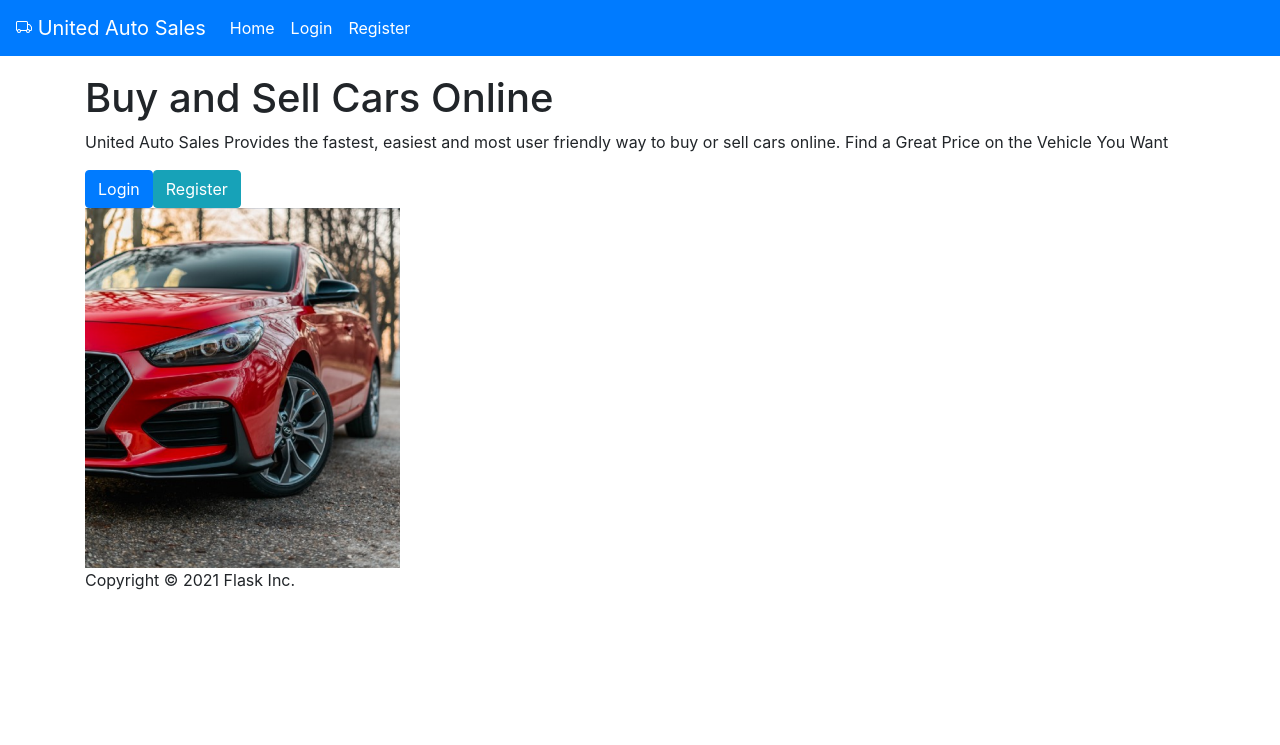
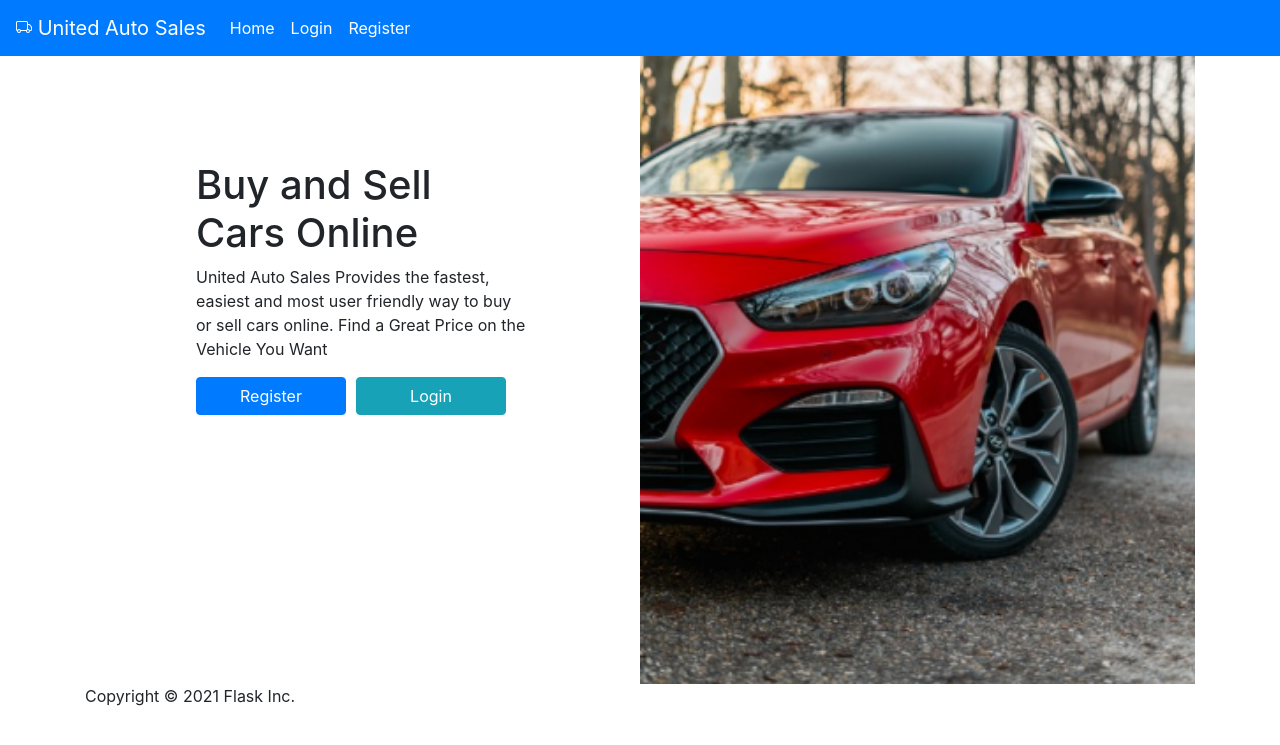
Before and after one commit to BNivia/info3180-project2, a Flask app: page / in a window 1280 px wide. Shown: the top 745 px of the page. Run offline with Flask 2, Linux system fonts and the light colour scheme; some libraries are stand-ins or nearby versions.

Commit message:
Started CSS for home page

```diff
--- a/app/static/css/app.css
+++ b/app/static/css/app.css
@@ -17,3 +17,34 @@ body {
 .card-img-diff{
     width: 50%;
 }
+
+.home{
+    display: flex;
+    width: 100%;
+}
+
+.home-col-1{
+    float: left;
+    width: 50%;
+    padding: 10%;
+}
+
+.home-col-1 h1{
+    text-decoration: solid;
+}
+
+.home-col-2{
+    float: right;
+    width: 50%;
+
+}
+
+#homepic{
+    width: 100%;
+
+}
+
+.btn {
+    margin-right: 10px;
+    width: 150px;
+}
--- a/app/static/js/app.js
+++ b/app/static/js/app.js
@@ -102,11 +102,12 @@ const Home = {
       <div class="home-col-1">
         <h1>Buy and Sell Cars Online</h1>
         <p>United Auto Sales Provides the fastest, easiest and most user friendly way to buy or sell cars online. Find a Great Price on the Vehicle You Want</p>
-        <router-link class="btn btn-primary" to="/login">Login<span class="sr-only">(current)</span></router-link>
-        <router-link class="btn btn-info" to="/register">Register<span class="sr-only">(current)</span></router-link>
-      </div>
+        <router-link class="btn btn-primary" to="/register">Register<span class="sr-only">(current)</span></router-link>
+        <router-link class="btn btn-info " to="/login">Login<span class="sr-only">(current)</span></router-link>
+
+        </div>
       <div class="home-col-2">
-        <img src="static/imgs/covercar.png">
+        <img id="homepic" src="static/imgs/covercar.png">
       </div>
   </div>
   `,
```
